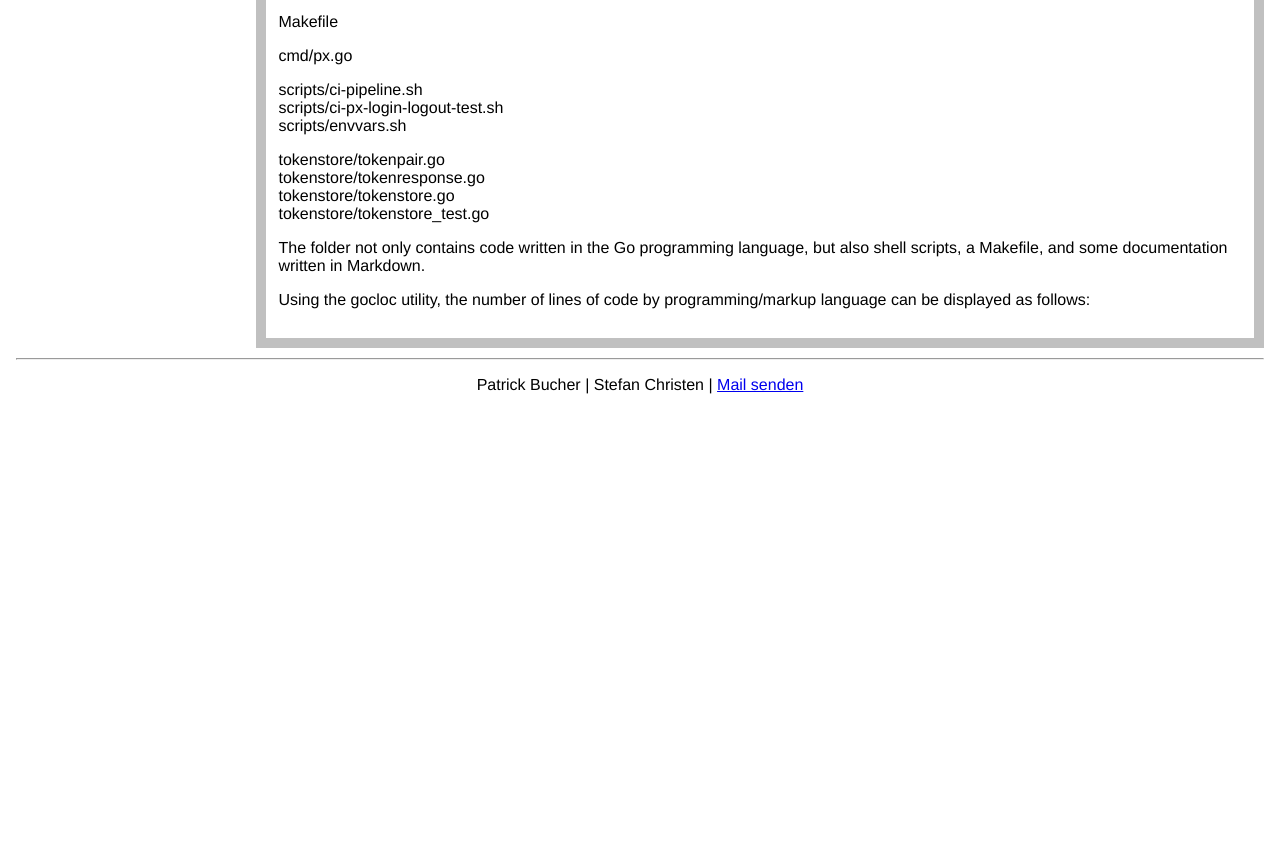
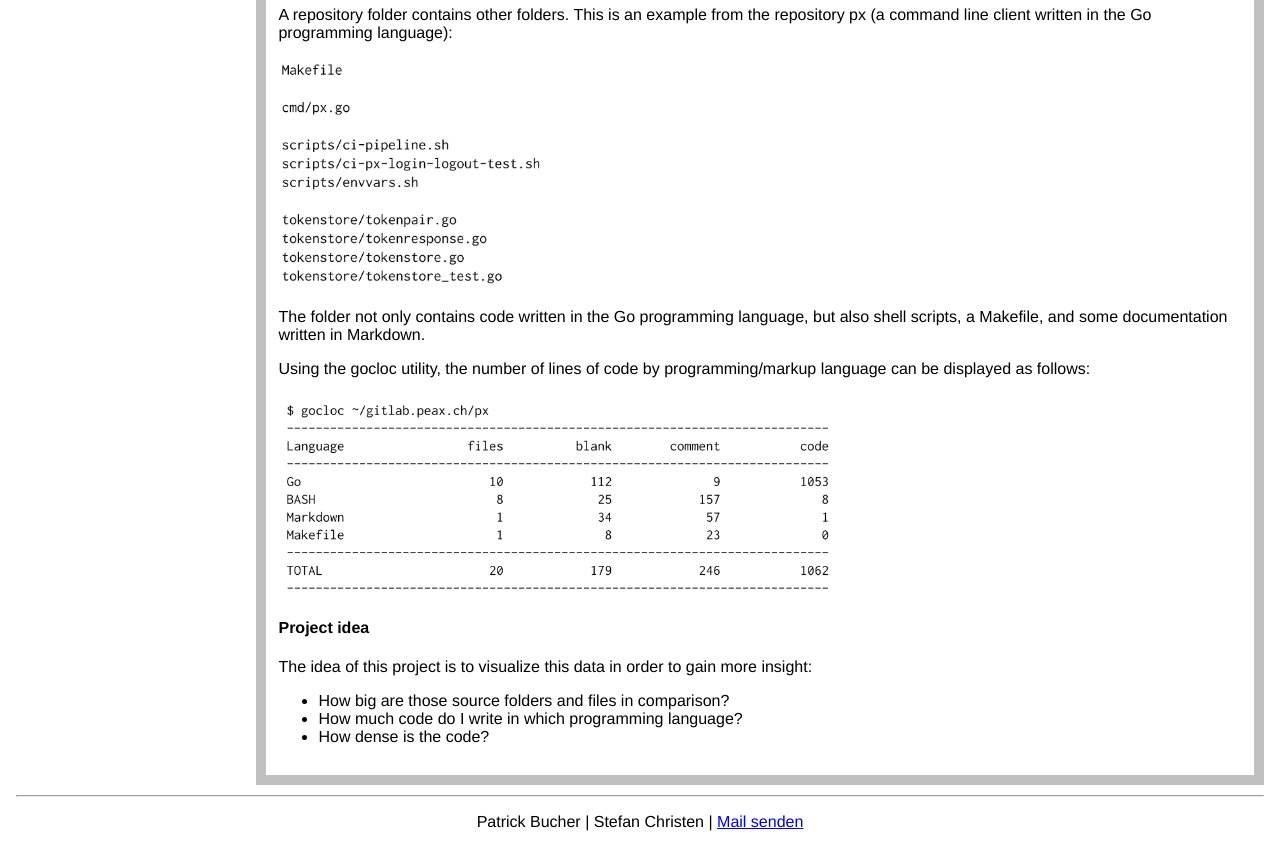
Before and after one commit to patrickbucher/source-folder-analysis, a plain HTML site: page src/assets/html/research.html in a window 1280 px wide. Shown: the part 542-1389 px from the top of the page. Before the commit the page ends 952 px from the top, so only its background shows below. Drawn offline with Linux system fonts and the light colour scheme.

Commit message:
complete data and research content

```diff
--- a/src/assets/html/research.html
+++ b/src/assets/html/research.html
@@ -43,6 +43,9 @@
 	</div>
 	<main>
 		<div id="section">
+			<h4>
+				Project source folders
+			</h4>
 			<p>
 				A source code folder is a hierarchical fle system structure that contains
 			</p>
@@ -91,29 +94,32 @@
 				A repository folder contains other folders. This is an example from the repository px (a command line
 				client written in the Go programming language):
 			</p>
-			<p>
-				Makefile
-			</p>
-			<p>
-				cmd/px.go
-			</p>
-			<p>
-				scripts/ci-pipeline.sh<br>
-				scripts/ci-px-login-logout-test.sh<br>
-				scripts/envvars.sh
-			</p>
-			<p>
-				tokenstore/tokenpair.go<br>
-				tokenstore/tokenresponse.go<br>
-				tokenstore/tokenstore.go<br>
-				tokenstore/tokenstore_test.go
-			</p>
+			<img src="../images/example_go_project.png" alt="Example Go project" style="height:230px;">
 			<p>
 				The folder not only contains code written in the Go programming language, but also shell scripts, a Makefile, and some documentation written in Markdown.
 			</p>
 			<P>
 				Using the gocloc utility, the number of lines of code by programming/markup language can be displayed as follows:
 			</P>
+			<img src="../images/example_gocloc_output_table.png" alt="Example Go project" style="height:200px;">
+			<h4>
+				Project idea
+			</h4>
+			<p>
+				The idea of this project is to visualize this data in order to gain more insight:
+				<ul>
+					<li>
+						How big are those source folders and files in comparison?
+					</li>
+					<li>
+						How much code do I write in which programming language?
+
+					</li>
+					<li>
+						How dense is the code?
+					</li>
+				</ul>
+			</p>
 		</div>
 	</main>
 	<footer>
```
Also changed, not shown: src/assets/html/data.html (+22 -1 lines), src/assets/images/example_go_project.png (added), src/assets/images/example_gocloc_json.png (added), src/assets/images/example_gocloc_output_table.png (added), src/assets/images/gocloc_cli.png (added).
